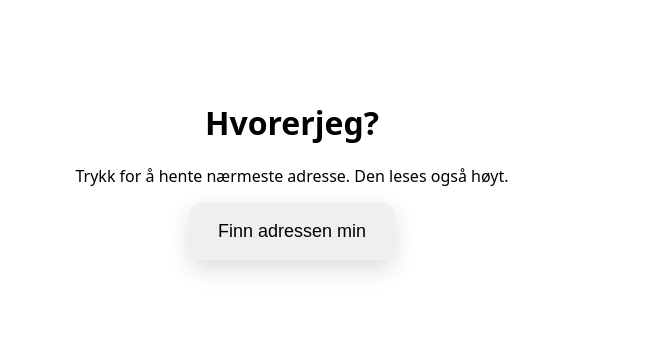
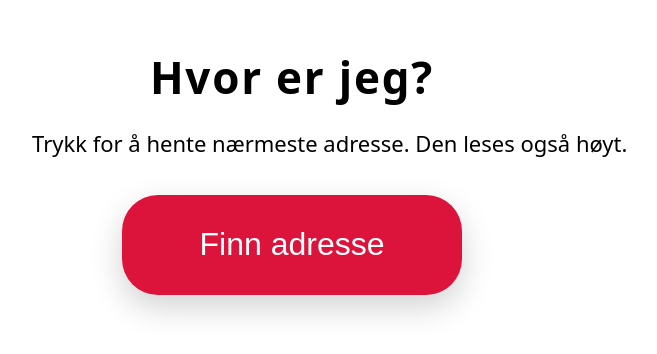
Before and after one commit to emiduf/Hvorerjeg, a React (Vite) app in the folder client/: page / in a window 1280 px wide. Shown: the part 262-616 px from the top of the page, without its empty margins (348-1005 px from the left). Built offline with nearby package versions, Linux system fonts and the light colour scheme.

Commit message:
Update App.jsx
Lagt til funksjon for kopiering av adresse og endret utseendet

```diff
--- a/client/src/App.jsx
+++ b/client/src/App.jsx
@@ -10,6 +10,7 @@ export default function App() {
   const [adresse, setAdresse] = useState(null);
   const [feil, setFeil] = useState(null);
   const [laster, setLaster] = useState(false);
+  const [kopiert, setKopiert] = useState(false);
 
   // Håndterer klikk på "Hvor er jeg?"-knappen
   async function hentMinPosisjon() {
@@ -17,6 +18,7 @@ export default function App() {
     setFeil(null);   // Nullstiller feil
     setPosisjon(null); // Nullstiller posisjon
     setAdresse(null);  // Nullstiller adresse
+    setKopiert(false); // Nullstiller kopiert-status
 
     try {
       // Henter posisjon
@@ -25,7 +27,6 @@ export default function App() {
 
       // Henter adresse basert på posisjon
       const data = await reverseGeocode(pos.coords.latitude, pos.coords.longitude);
-      console.log("API-respons:", data);
       setAdresse(data.adresse);
 
       // Leser opp adressen
@@ -38,6 +39,37 @@ export default function App() {
     }
   }
 
+  // Kopier adresse til utklippstavlen
+  function kopierAdresse() {
+    if (adresse) {
+      navigator.clipboard.writeText(adresse);
+      setKopiert(true);
+      setTimeout(() => setKopiert(false), 2000);
+    }
+  }
+
+  const knappTekst = laster
+    ? "Henter..."
+    : adresse
+      ? "Kopier"
+      : "Finn adresse";
+
+  const knappFarge = adresse
+    ? "#bbb"
+    : "crimson";
+
+  const knappHoverFarge = adresse
+    ? "#999"
+    : "#b2002a";
+
+  const knappCursor = laster
+    ? "not-allowed"
+    : "pointer";
+
+  const knappOnClick = adresse
+    ? kopierAdresse
+    : hentMinPosisjon;
+
   return (
     <main
       style={{
@@ -48,32 +80,90 @@ export default function App() {
         fontFamily: "system-ui, sans-serif"
       }}
     >
+      <style>
+        {`
+          .custom-btn {
+            transition: background 0.2s;
+          }
+          .custom-btn:not(:disabled):hover {
+            background: ${knappHoverFarge} !important;
+          }
+        `}
+      </style>
       <div style={{ maxWidth: 520, width: "100%", textAlign: "center" }}>
-        <h1>Hvorerjeg?</h1>
-        <p>Trykk for å hente nærmeste adresse. Den leses også høyt.</p>
+        <h1
+          style={{
+            letterSpacing: "0.04em",
+            fontSize: 44,
+            marginBottom: 16,
+            lineHeight: 1.2
+          }}
+        >
+          Hvor er jeg?
+        </h1>
+        <p
+          style={{
+            fontSize: 22,
+            lineHeight: 1.7,
+            marginBottom: 32,
+            whiteSpace: "nowrap"
+          }}
+        >
+          Trykk for å hente nærmeste adresse. Den leses også høyt.
+        </p>
 
         {/* Selve knappen som starter hele flyten */}
+        <div style={{ display: "flex", justifyContent: "center", marginBottom: 24 }}>
           <button
-          onClick={hentMinPosisjon}
+            onClick={knappOnClick}
             disabled={laster}
+            className="custom-btn"
             style={{
-            padding: "18px 28px",
-            fontSize: 18,
-            borderRadius: 12,
+              width: 340,
+              height: 100,
+              background: knappFarge,
+              color: "white",
+              fontSize: 32,
+              borderRadius: 36,
               border: "none",
-            boxShadow: "0 8px 24px rgba(0,0,0,.15)",
-            cursor: laster ? "not-allowed" : "pointer"
+              boxShadow: "0 12px 32px rgba(0,0,0,.18)",
+              cursor: knappCursor,
+              display: "flex",
+              alignItems: "center",
+              justifyContent: "center"
             }}
           >
-          {laster ? "Henter..." : "Finn adressen min"}
+            {knappTekst}
           </button>
+        </div>
 
-        {/* Når vi har en adresse, vis den (aria-live hjelper skjermlesere) */}
+        {/* Bekreftelse på kopiering */}
+        {kopiert && (
+          <div style={{ color: "green", fontSize: 20, marginBottom: 12 }}>
+            Adressen er kopiert!
+          </div>
+        )}
+
+        {/* Når vi har en adresse, vis den */}
         {adresse && (
-          <div style={{ marginTop: 24 }} aria-live="polite">
-            <strong>Adresse:</strong>
-            <br />
+          <div style={{ marginTop: 24, ariaLive: "polite" }}>
+            <div
+              style={{
+                fontSize: 36,
+                fontWeight: "bold",
+                padding: "24px 0 16px 0"
+              }}
+            >
+              Adresse:
+            </div>
+            <div
+              style={{
+                fontSize: 22,
+                lineHeight: 1.7
+              }}
+            >
               {adresse}
+            </div>
           </div>
         )}
 
```
Lines whose indentation alone changed are shown as unchanged.
